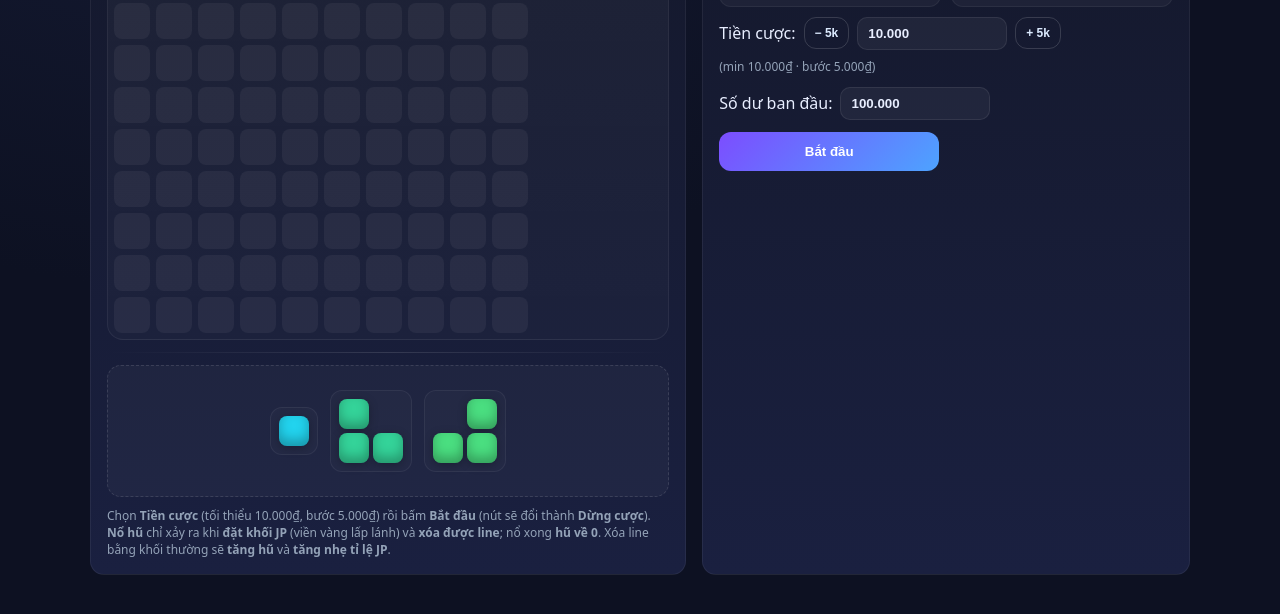
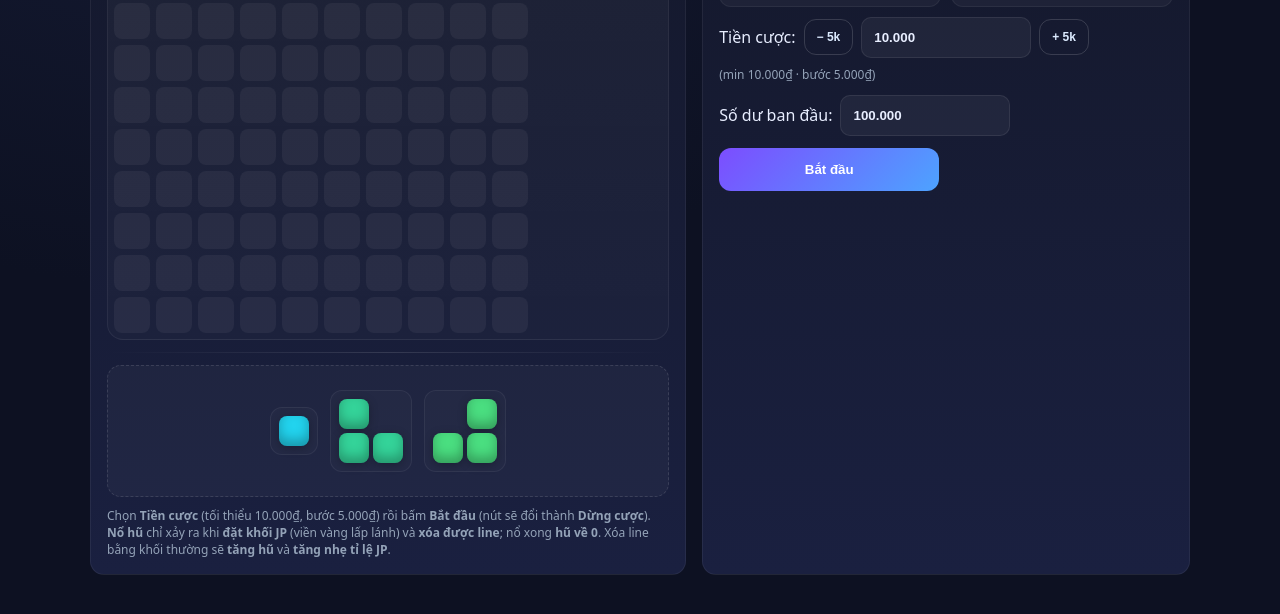
Before and after one commit to quocchienn/Block-blast, a plain HTML site: page index.html in a window 1280 px wide. Shown: the part 186-800 px from the top of the page. Drawn offline with Linux system fonts and the light colour scheme.

Commit message:
Update styles.css

```diff
--- a/styles.css
+++ b/styles.css
@@ -1,15 +1,24 @@
 :root{
+  /* --cell sẽ được JS tính theo màn hình để dễ chạm trên mobile */
+  --cell: 36px;
+  --gap: 6px;
   --panel:#14182b; --panel-2:#1a2040; --text:#e8eeff; --muted:#94a3b8;
-  --accent:#7c4dff; --accent-2:#4da3ff; --cell:36px; --gap:6px; --radius:14px;
+  --accent:#7c4dff; --accent-2:#4da3ff; --radius:14px;
 }
-@media (max-width:480px){ :root{ --cell:28px; --gap:4px; } }
-*{box-sizing:border-box}
+
+/* Giữ trang đứng yên, chặn kéo trang/overscroll/long-press/select */
+html, body { height:100%; overflow:hidden; }
+* { box-sizing:border-box; -webkit-tap-highlight-color: transparent; }
 body{
   margin:0; min-height:100dvh; display:flex; align-items:center; justify-content:center; padding:16px;
   font-family:system-ui,Segoe UI,Roboto,Poppins,sans-serif; color:var(--text);
   background: radial-gradient(1200px 800px at 20% -10%, #202a55 0%, #12172d 30%, #0d1122 70%) no-repeat,
               linear-gradient(180deg, #0c1020, #0b0f1b);
+  user-select:none; -webkit-user-select:none; -webkit-touch-callout:none;
+  touch-action:none;               /* vô hiệu pan/zoom mặc định */
+  overscroll-behavior:none;        /* chặn bounce/pull-to-refresh */
 }
+
 .app{ width:min(1100px,96vw); display:grid; grid-template-columns:1.1fr .9fr; gap:16px; }
 @media (max-width:960px){ .app{ grid-template-columns:1fr; } }
 .card{
@@ -18,10 +27,12 @@ body{
 }
 .header{ display:flex; align-items:center; justify-content:space-between; margin-bottom:10px; }
 .pill{ background:rgba(124,77,255,.18); border:1px solid rgba(124,77,255,.35); padding:6px 10px; border-radius:999px; font-size:12px; }
+
 .board{
   display:grid; grid-template-columns:repeat(10,var(--cell)); grid-template-rows:repeat(10,var(--cell));
   gap:var(--gap); padding:var(--gap); border-radius:16px; border:1px solid rgba(255,255,255,.06);
-  background:linear-gradient(180deg,rgba(255,255,255,.04),rgba(255,255,255,.02)); user-select:none; touch-action:none;
+  background:linear-gradient(180deg,rgba(255,255,255,.04),rgba(255,255,255,.02));
+  user-select:none; -webkit-user-select:none; touch-action:none;
 }
 .cell{ width:var(--cell); height:var(--cell); background:rgba(255,255,255,.05); border-radius:8px; position:relative; overflow:hidden; }
 .cell.fill{ background:linear-gradient(180deg,rgba(255,255,255,.08),rgba(255,255,255,.02)); }
@@ -37,10 +48,13 @@ body{
 .stat b{ font-size:18px }
 
 .controls{ display:flex; gap:8px; align-items:center; flex-wrap:wrap; margin-bottom:12px }
-.num{ background:rgba(255,255,255,.05); border:1px solid rgba(255,255,255,.08); color:var(--text); padding:8px 10px; border-radius:10px; width:150px; font-weight:800 }
-.btn{ background:linear-gradient(135deg,var(--accent),var(--accent-2)); color:#fff; border:none; padding:12px 16px; border-radius:12px; font-weight:800; cursor:pointer }
+.num{
+  background:rgba(255,255,255,.05); border:1px solid rgba(255,255,255,.08); color:var(--text); padding:12px 12px;
+  border-radius:10px; width:170px; font-weight:800; touch-action:manipulation;
+}
+.btn{ background:linear-gradient(135deg,var(--accent),var(--accent-2)); color:#fff; border:none; padding:14px 16px; border-radius:12px; font-weight:800; cursor:pointer; touch-action:manipulation; }
 .btn.ghost{ background:none; border:1px solid rgba(255,255,255,.15); color:#dbeafe }
-.btn.sm{ padding:8px 10px; font-size:12px }
+.btn.sm{ padding:10px 12px; font-size:12px }
 .tag{ font-size:12px; color:var(--muted) }
 
 /* Nút Start ⇄ Dừng cược */
@@ -49,9 +63,11 @@ body{
 
 .tray{
   display:flex; gap:12px; align-items:center; justify-content:center; min-height:calc(var(--cell)*3 + var(--gap)*4);
-  padding:10px; border:1px dashed rgba(255,255,255,.12); border-radius:14px; background:rgba(255,255,255,.03); flex-wrap:wrap
+  padding:10px; border:1px dashed rgba(255,255,255,.12); border-radius:14px; background:rgba(255,255,255,.03); flex-wrap:wrap;
+  user-select:none; -webkit-user-select:none; touch-action:none;
 }
-.piece{ display:grid; gap:4px; padding:8px; border-radius:12px; border:1px solid rgba(255,255,255,.06); background:rgba(255,255,255,.02); cursor:grab; position:relative }
+.piece{ display:grid; gap:4px; padding:8px; border-radius:12px; border:1px solid rgba(255,255,255,.06); background:rgba(255,255,255,.02); cursor:grab; position:relative;
+  user-select:none; -webkit-user-select:none; -webkit-user-drag:none; touch-action:none; }
 .pcell{ width:calc(var(--cell) - 6px); height:calc(var(--cell) - 6px); border-radius:8px; background:var(--c); box-shadow:inset 0 -6px 12px rgba(0,0,0,.28),0 2px 10px rgba(0,0,0,.25) }
 
 /* Khối JP: viền vàng lấp lánh */
```
